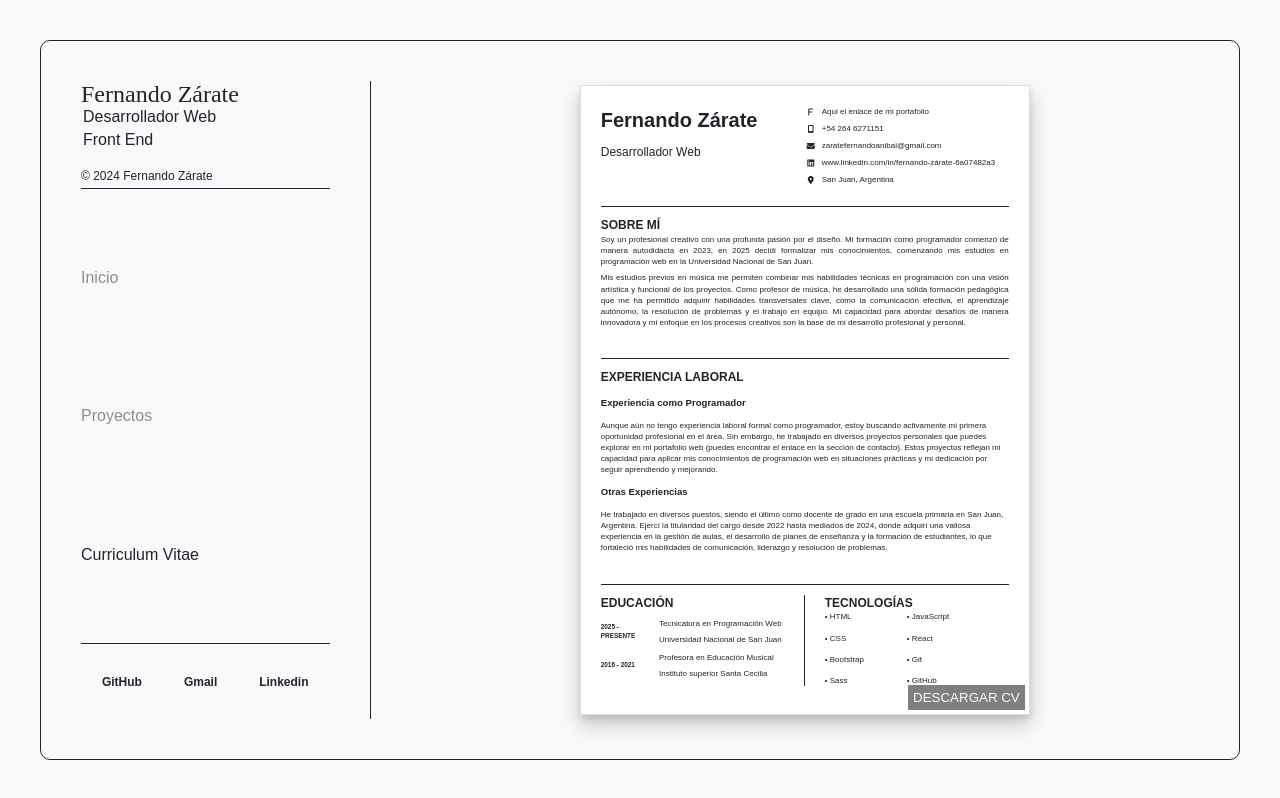
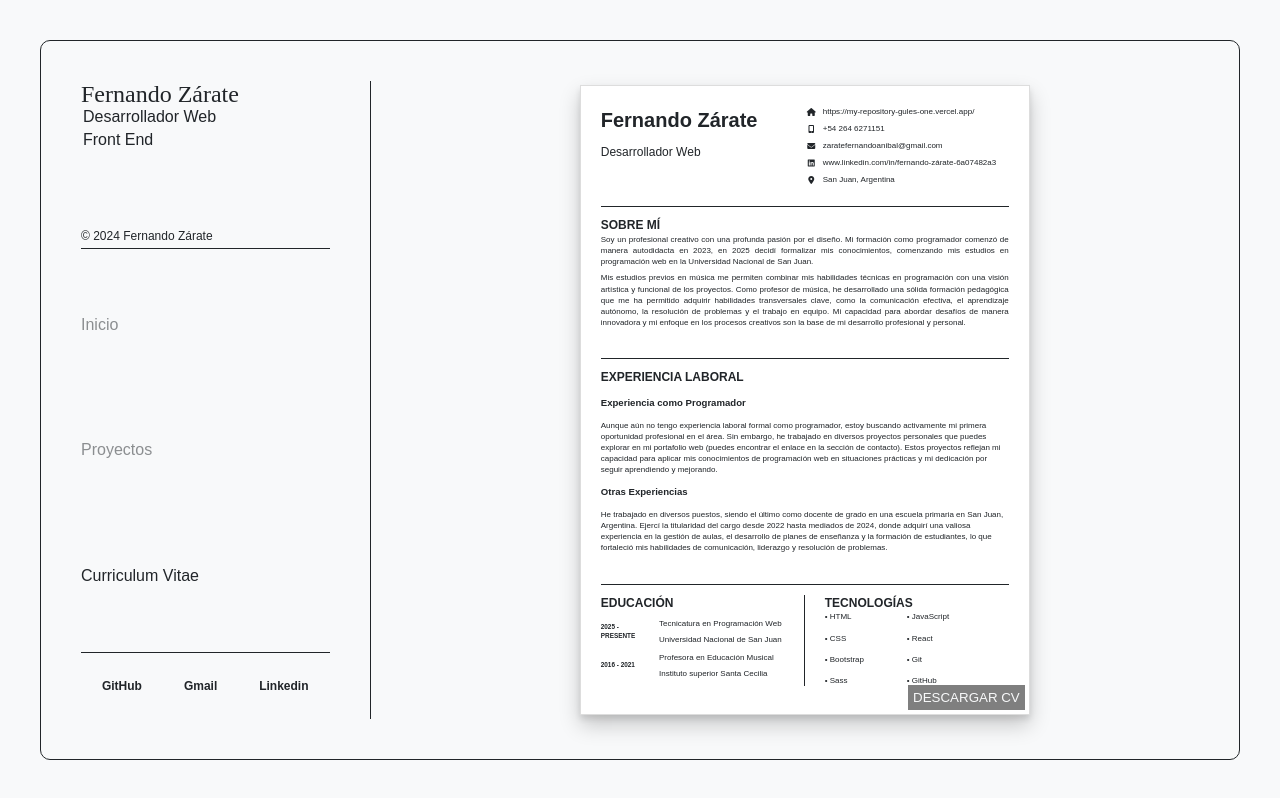
Before and after one commit to fernandozarate07/MyRepository, a React (Vite) app: page / in a window 1280 px wide. Both pictures are taken after a click on the item "Curriculum Vitae". Built offline with nearby package versions, Linux system fonts and the light colour scheme; a web font is replaced by a local one.

Commit message:
Fixed gap in info section

```diff
--- a/src/modules/NavSection/NavSection.module.css
+++ b/src/modules/NavSection/NavSection.module.css
@@ -12,7 +12,7 @@
   display: flex;
   flex-direction: column;
   justify-content: space-between;
-  gap: 20px;
+  gap: 80px;
 }
 .navSection__name {
   font-size: 1.5rem;
@@ -52,6 +52,7 @@
   .navSection__info {
     align-items: center;
     text-align: center;
+    gap: 20px;
   }
   .navSection__description {
     gap: 0;
--- a/src/modules/ResumeSection/ResumeSection.jsx
+++ b/src/modules/ResumeSection/ResumeSection.jsx
@@ -45,8 +45,8 @@ const ResumeSection = () => {
               <p className={styles.resume__description}>Desarrollador Web</p>
             </div>
             <div className={styles.resume__contact}>
-              <i className="fa-solid fa-f"></i>
-              <span>Aqui el enlace de mi portafolio</span>
+              <i className="fa-solid fa-house"></i>
+              <span>https://my-repository-gules-one.vercel.app/</span>
               <i className="fa-solid fa-mobile-screen-button"></i>
               <span>+54 264 6271151</span>
               <i className="fa-solid fa-envelope"></i>
```
